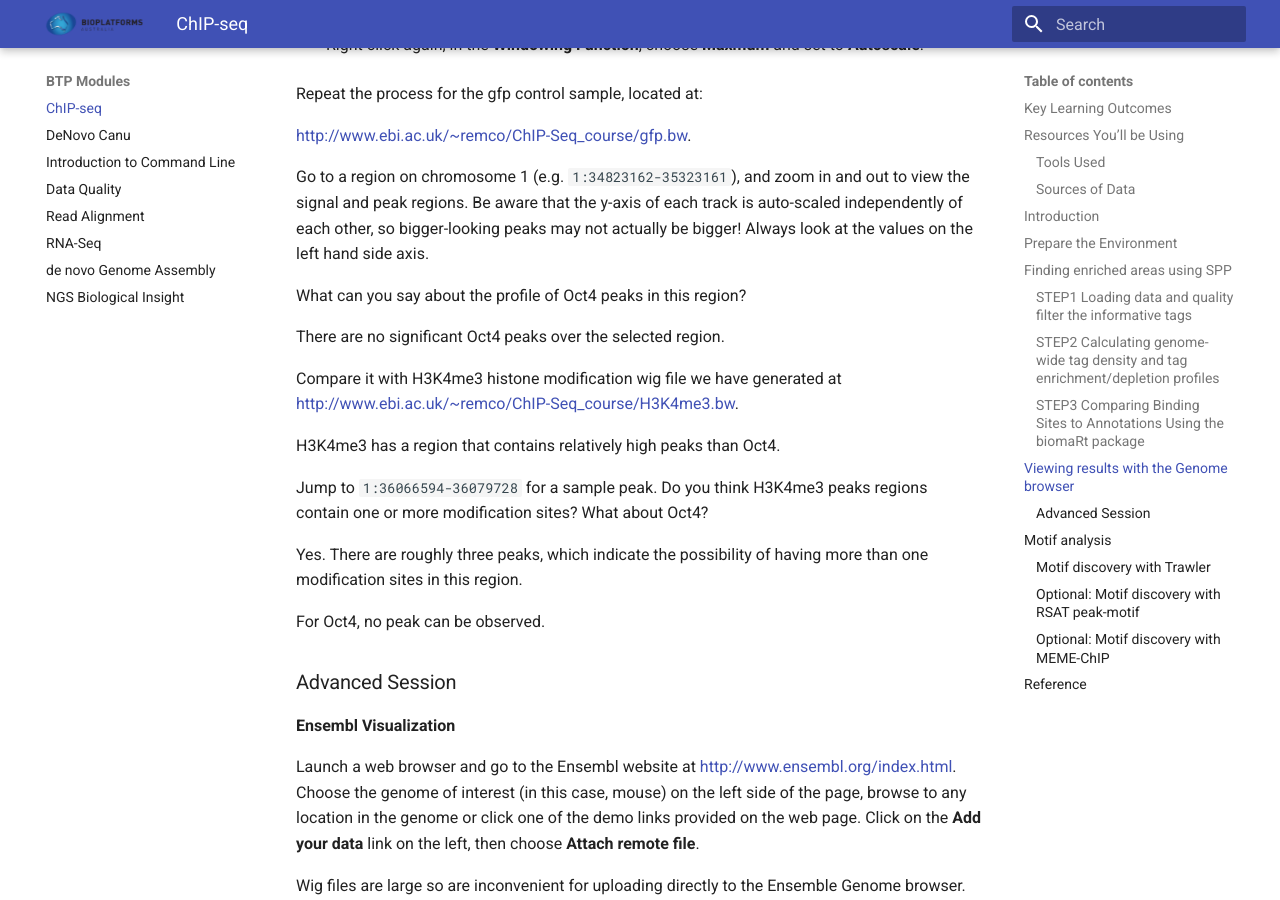
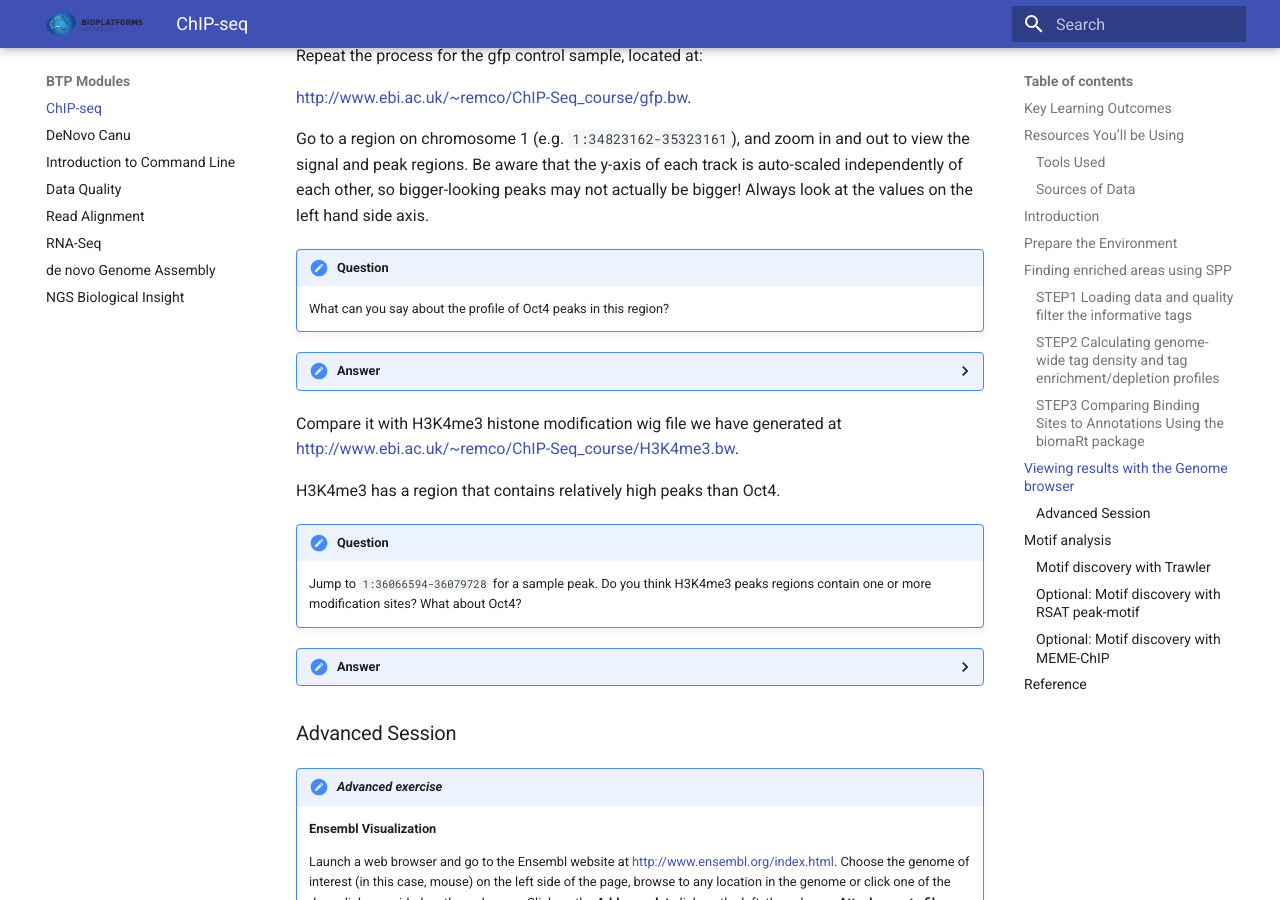
Before and after one commit to tsonika/intro-ngs-manuals, an MkDocs documentation site: the page built from docs/modules/btp-module-chip-seq/chip-seq.md, in a window 1280 px wide and 900 px high, scrolled down 8189 px. Built offline with MkDocs 1.6.1 and Material for MkDocs 9.7.7, drawn with Linux system fonts in a browser that asks for light colours; old or Windows-style settings are respelled for this version of MkDocs; some of the changed text lies outside the part shown.

Commit message:
Update chip-seq module

```diff
--- a/docs/modules/btp-module-chip-seq/chip-seq.md
+++ b/docs/modules/btp-module-chip-seq/chip-seq.md
@@ -195,16 +195,14 @@ into a WIG file that can be read with genome browsers, such as IGV
 (Note: the tags are shifted by half of the peak separation distance):
 
     tag.shift <- round(binding.characteristics$peak$x/2)
-    smoothed.density <- get.smoothed.tag.density
-    (chip.data,control.tags=gfpcontrol.data,bandwidth=200,step=100,tag.shift=tag.shift);
+    smoothed.density <- get.smoothed.tag.density(chip.data,control.tags=gfpcontrol.data,bandwidth=200,step=100,tag.shift=tag.shift);
     writewig(smoothed.density,"oct4.density.wig","Smoothed, background-subtracted tag density");
     rm(smoothed.density);
 
 To provide a rough estimate of the enrichment profile (i.e. ChIP signal
 over input), we can use the get.smoothed.enrichment.mle() method:
 
-    smoothed.enrichment.estimate <- get.smoothed.enrichment.mle
-    (chip.data,gfpcontrol.data,bandwidth=200,step=100,tag.shift=tag.shift);
+    smoothed.enrichment.estimate <- get.smoothed.enrichment.mle(chip.data,gfpcontrol.data,bandwidth=200,step=100,tag.shift=tag.shift);
     writewig(smoothed.enrichment.estimate,"oct4.enrichment.wig","Smoothed maximum likelihood log2 enrichment estimate");
 
 Next, we will scan ChIP and signal tag density to estimate lower bounds
@@ -246,7 +244,7 @@ BED format:
 
     bp <- find.binding.positions(signal.data=chip.data,control.data=gfpcontrol.data,fdr=fdr,whs=detection.window.halfsize);
     print(paste("detected",sum(unlist(lapply(bp$npl,function(d) length(d$x)))),"peaks"));
-    bp.short <- add.broad.peak.regions(chip.data,gfpcontrol.data,bp,window.size=500,z.thr=3); //set the window size to 500.
+    bp.short <- add.broad.peak.regions(chip.data,gfpcontrol.data,bp,window.size=500,z.thr=3);
     write.table(na.omit(data.frame(cbind(rep("1", length(bp.short$npl$chr1$rs)), bp.short$npl$chr1$rs, bp.short$npl$chr1$re))), file = paste0("oct4","_enrich_narrow_chr1.bed"),quote = FALSE, row.names = FALSE, col.names = FALSE, sep = "\t");
 
 ### STEP3 Comparing Binding Sites to Annotations Using the biomaRt package
@@ -398,83 +396,87 @@ each track is auto-scaled independently of each other, so bigger-looking
 peaks may not actually be bigger! Always look at the values on the left
 hand side axis.
 
-What can you say about the profile of Oct4 peaks in this region?
+!!! note "Question"
+    What can you say about the profile of Oct4 peaks in this region?
 
-There are no significant Oct4 peaks over the selected region.
+??? "**Answer**"
+    !!! success "Answer"
+        There are no significant Oct4 peaks over the selected region.
 
 Compare it with H3K4me3 histone modification wig file we have generated
 at <http://www.ebi.ac.uk/~remco/ChIP-Seq_course/H3K4me3.bw>.
 
 H3K4me3 has a region that contains relatively high peaks than Oct4.
 
-Jump to `1:36066594-36079728` for a sample peak. Do you think H3K4me3
-peaks regions contain one or more modification sites? What about Oct4?
+!!! note "Question"
+    Jump to `1:36066594-36079728` for a sample peak. Do you think H3K4me3 peaks regions contain one or more modification sites? What about Oct4?
 
-Yes. There are roughly three peaks, which indicate the possibility of
-having more than one modification sites in this region.
-
-For Oct4, no peak can be observed.
+??? "**Answer**"
+    !!! success "Answer"
+        Yes. There are roughly three peaks, which indicate the possibility of having more than one modification sites in this region. For Oct4, no peak can be observed.
 
 ### Advanced Session
+!!! note "*Advanced exercise*"
 
-**Ensembl Visualization**
 
-Launch a web browser and go to the Ensembl website at
-<http://www.ensembl.org/index.html>. Choose the genome of interest (in
-this case, mouse) on the left side of the page, browse to any location
-in the genome or click one of the demo links provided on the web page.
-Click on the **Add your data** link on the left, then choose **Attach
-remote file**.
+	**Ensembl Visualization**
 
-Wig files are large so are inconvenient for uploading directly to the
-Ensemble Genome browser. Instead, we will convert it to an indexed
-binary format and put this into a web accessible place such as on a
-HTTP, HTTPS, or FTP server. This makes all the browsing process much
-faster. Detailed instructions for generating a bigWig from a wig type
-file can be found at:
+	Launch a web browser and go to the Ensembl website at
+	<http://www.ensembl.org/index.html>. Choose the genome of interest (in
+	this case, mouse) on the left side of the page, browse to any location
+	in the genome or click one of the demo links provided on the web page.
+	Click on the **Add your data** link on the left, then choose **Attach
+	remote file**.
 
-<http://genome.ucsc.edu/goldenPath/help/bigWig.html>.
+	Wig files are large so are inconvenient for uploading directly to the
+	Ensemble Genome browser. Instead, we will convert it to an indexed
+	binary format and put this into a web accessible place such as on a
+	HTTP, HTTPS, or FTP server. This makes all the browsing process much
+	faster. Detailed instructions for generating a bigWig from a wig type
+	file can be found at:
 
-We have generated bigWig files in advance for you to upload to the
-Ensembl browser. They are at the following URL:
-<http://www.ebi.ac.uk/~remco/ChIP-Seq_course/Oct4.bw>
+	<http://genome.ucsc.edu/goldenPath/help/bigWig.html>.
 
-To visualise the data:
+	We have generated bigWig files in advance for you to upload to the
+	Ensembl browser. They are at the following URL:
+	<http://www.ebi.ac.uk/~remco/ChIP-Seq_course/Oct4.bw>
 
--   Paste the location above in the field File URL.
+	To visualise the data:
 
--   Choose data format bigWig.
+	-   Paste the location above in the field File URL.
 
--   Choose some informative name and in the next window choose the
-    colour of your preference.
+	-   Choose data format bigWig.
 
--   Click **Save** and close the window to return to the genome browser.
+	-   Choose some informative name and in the next window choose the
+	    colour of your preference.
 
-Repeat the process for the gfp control sample, located at:
+	-   Click **Save** and close the window to return to the genome browser.
 
-<http://www.ebi.ac.uk/~remco/ChIP-Seq_course/gfp.bw>.
+	Repeat the process for the gfp control sample, located at:
 
-If can not see your tracks: Click on ’Configure this page’ in left
-panel. In ’Configure region Overview’ tab click on ’Ypur data’ in left
-panel. Check the boxes in ’Enable/Disable all tracks’ for you \*.bw
-files by selecting ’wiggle plot in the pop up menu.
+	<http://www.ebi.ac.uk/~remco/ChIP-Seq_course/gfp.bw>.
 
-After uploading, choose **Configure this page**, and under **Your data**
-tick both boxes. Closing the window will save these changes.
+	If can not see your tracks: Click on ’Configure this page’ in left
+	panel. In ’Configure region Overview’ tab click on ’Ypur data’ in left
+	panel. Check the boxes in ’Enable/Disable all tracks’ for you \*.bw
+	files by selecting ’wiggle plot in the pop up menu.
 
-Go to a region on chromosome 1 (e.g. `1:34823162-35323161`), and zoom in
-and out to view the signal and peak regions. Be aware that the y-axis of
-each track is auto-scaled independently of each other, so bigger-looking
-peaks may not actually be bigger! Always look at the values on the left
-hand side axis.
+	After uploading, choose **Configure this page**, and under **Your data**
+	tick both boxes. Closing the window will save these changes.
 
-MACS generates its peak files in a file format called bed file. This is
-a simple text format containing genomic locations, specified by
-chromosome, begin and end positions, and some more optional information.
+	Go to a region on chromosome 1 (e.g. `1:34823162-35323161`), and zoom in
+	and out to view the signal and peak regions. Be aware that the y-axis of
+	each track is auto-scaled independently of each other, so bigger-looking
+	peaks may not actually be bigger! Always look at the values on the left
+	hand side axis.
 
-See <http://genome.ucsc.edu/FAQ/FAQformat.html#format1> for details.
+	MACS generates its peak files in a file format called bed file. This is
+	a simple text format containing genomic locations, specified by
+	chromosome, begin and end positions, and some more optional information.
 
-Bed files can also be uploaded to the Ensembl browser.
+	See <http://genome.ucsc.edu/FAQ/FAQformat.html#format1> for details.
+
+	Bed files can also be uploaded to the Ensembl browser.
 
 Motif analysis
 --------------
@@ -510,9 +512,12 @@ Running Trawler
 -   Download both sample and background files in FASTA format. Right
     click and choose: ’Save the link as...’ ![image](images/Trawler3.PNG)
 
-Which motif was found to be the most similar to your motif?
+!!! note "Question"
+    Which motif was found to be the most similar to your motif?
 
-Sox2
+??? "**Answer**"
+    !!! success "Answer"
+        Sox2
 
 ### Optional: Motif discovery with RSAT peak-motif
 
@@ -525,7 +530,7 @@ Trawler (up to 20 minutes depending on the size of the files).
 Running RSAT peak-motifs
 
 -   Go to the website
-    http://floresta.eead.csic.es/rsat/peak-motifs~f~orm.cgi
+    http://floresta.eead.csic.es/rsat/peak-motifs_form.cgi
 
 -   Upload input and background FASTA files just downloaded from Trawler
     ![image](images/RSAT1.PNG)
```
